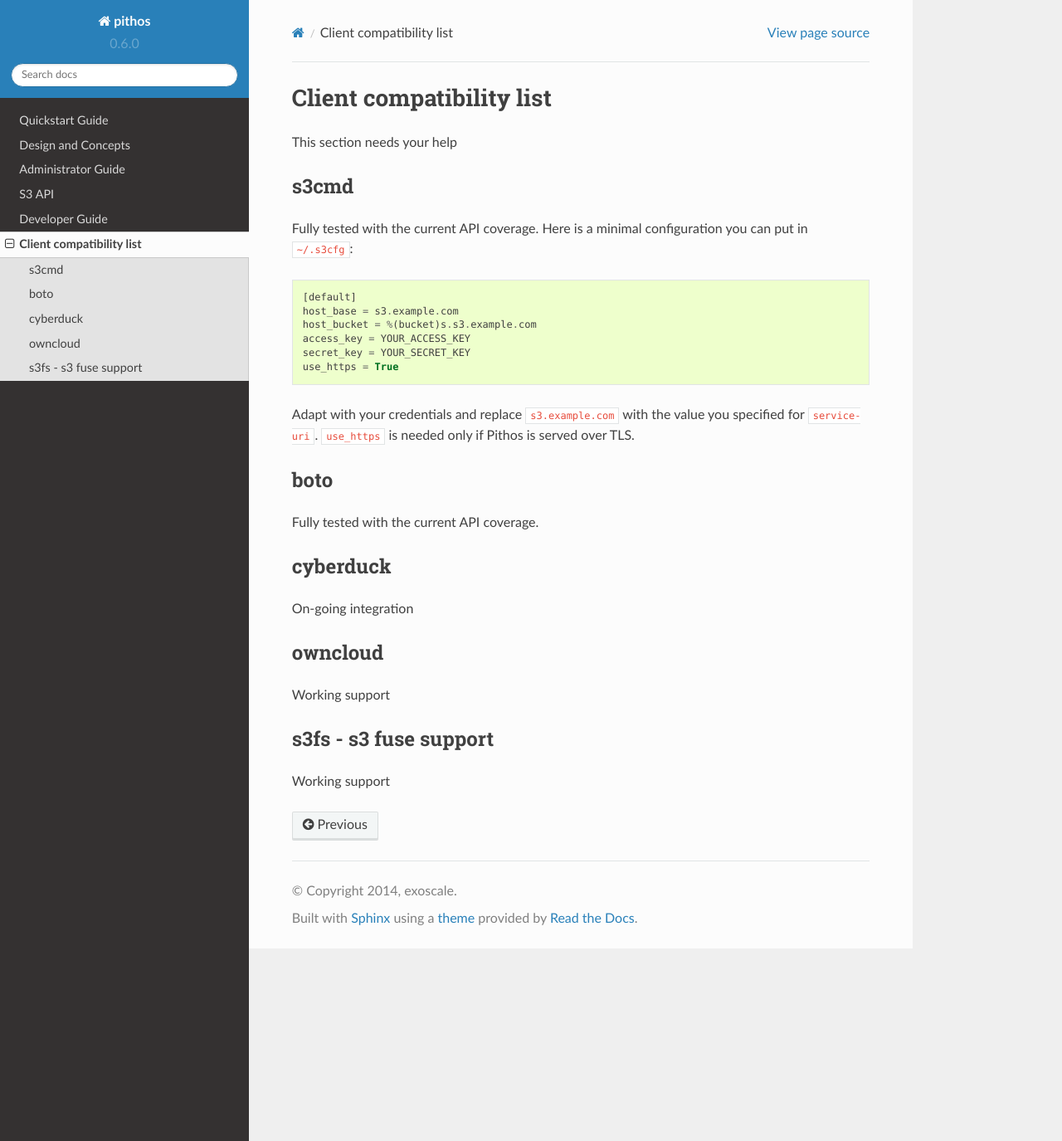
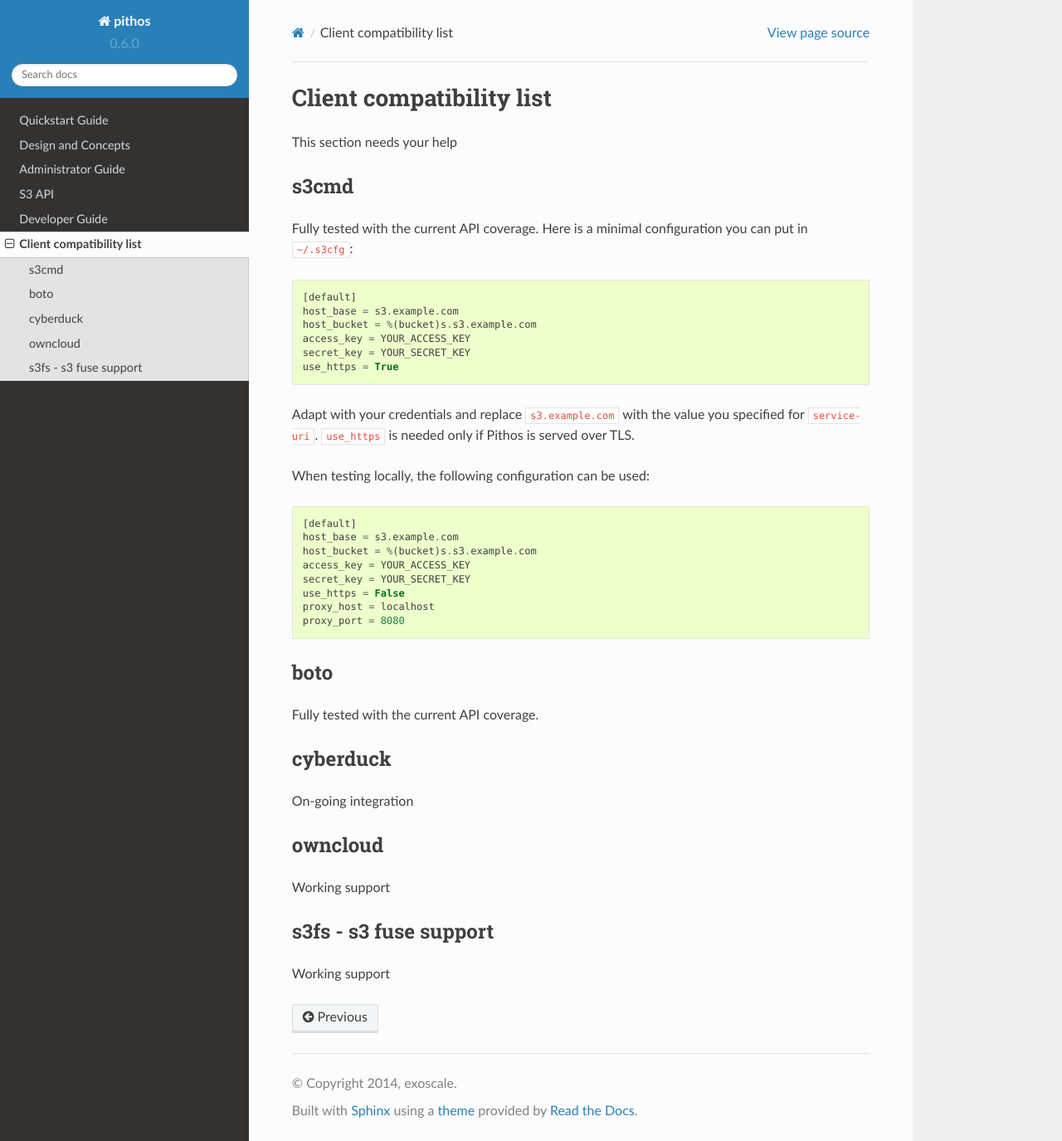
Before and after one commit to exoscale/pithos, a Sphinx documentation site: the page built from doc/source/clients.rst, in a window 1280 px wide and 1375 px high. Shown: the whole window at 83% size. Built offline with Sphinx 7.4.7 and the Read the Docs theme 2.0.0, drawn with Linux system fonts in a browser that asks for light colours.

Commit message:
document local access as well

```diff
--- a/doc/source/clients.rst
+++ b/doc/source/clients.rst
@@ -20,6 +20,18 @@
 value you specified for ``service-uri``.  ``use_https`` is needed only
 if Pithos is served over TLS.
 
+When testing locally, the following configuration can be used::
+
+    [default]
+    host_base = s3.example.com
+    host_bucket = %(bucket)s.s3.example.com
+    access_key = YOUR_ACCESS_KEY
+    secret_key = YOUR_SECRET_KEY
+    use_https = False
+    proxy_host = localhost
+    proxy_port = 8080
+
+
 boto
 ----
 
```
